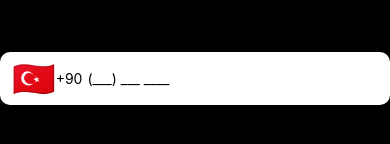
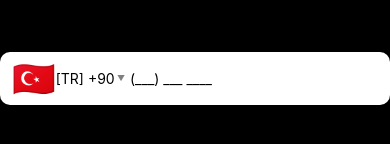
Before and after one commit to MuhammedAlmaz/React-Native-INTL-Phone-Input, a React Native app: screen / in a window 390 px wide. Shown: the part 344-488 px from the top of the page. Built offline with nearby package versions, Linux system fonts and the light colour scheme.

Commit message:
added countryCode and dropdown arror

```diff
--- a/src/IntlPhoneInput.js
+++ b/src/IntlPhoneInput.js
@@ -25,7 +25,7 @@ export default class IntlPhoneInput extends React.Component {
       phoneNumber: props.initialValue || '',
       mask: defaultCountry.mask,
       countryData: data,
-      selectedCountry:defaultCountry
+      selectedCountry: defaultCountry
     };
   }
 
@@ -183,7 +183,8 @@ renderAction=()=>{
         <TouchableOpacity onPress={() => this.showModal()}>
           <View style={styles.openDialogView}>
             <Text style={[styles.flagStyle, flagStyle]}>{flag}</Text>
-            <Text style={[styles.dialCodeTextStyle, dialCodeTextStyle]}>{this.state.dialCode}</Text>
+            <Text style={[styles.dialCodeTextStyle, dialCodeTextStyle]}>[{this.state.selectedCountry.code}] {this.state.dialCode}</Text>
+            <Text style={{ fontSize: 8, color: 'grey'}}> &#x25BC;</Text>
           </View>
         </TouchableOpacity>
         {this.renderModal()}
```
